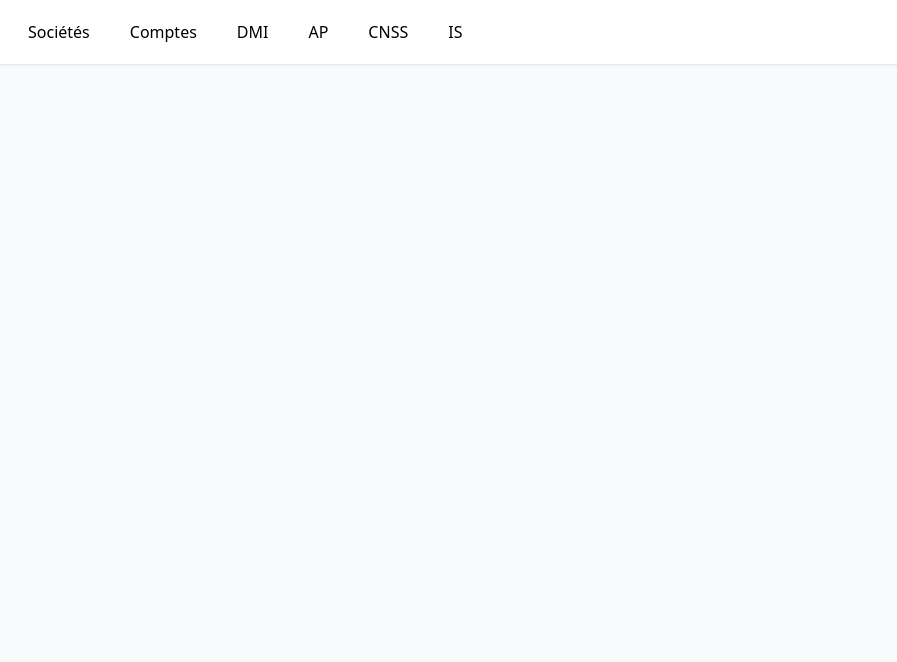
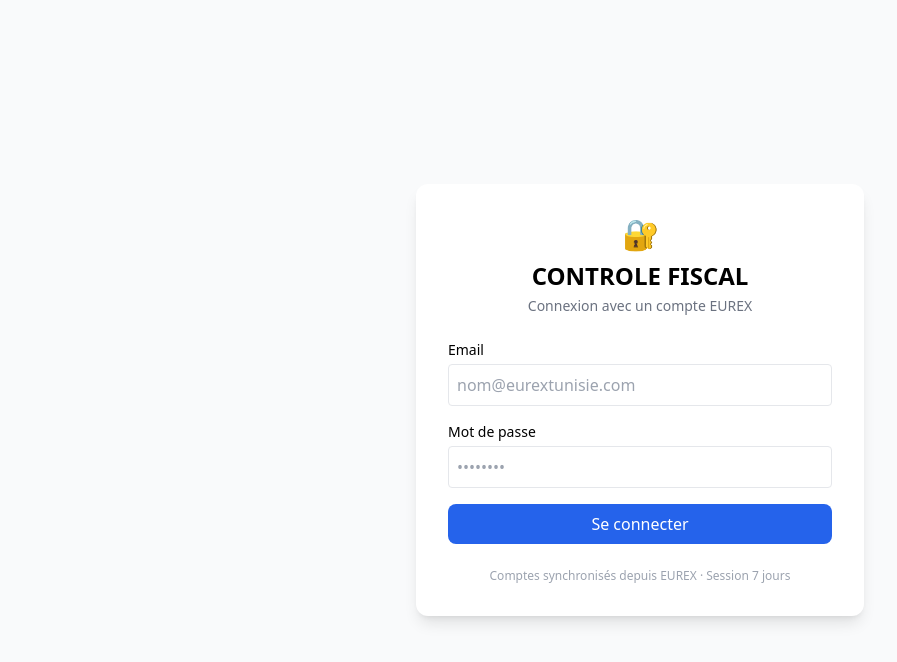
Before and after one commit to Salimezine/controle-fiscal, a React (Vite) app in the folder web/: page /login in a window 1280 px wide. Shown: the top 662 px of the page, without its empty margins (0-897 px from the left). Built offline with nearby package versions, Linux system fonts and the light colour scheme.

Commit message:
feat: login system - EUREX accounts, session token, protected API + routes, logout

```diff
--- a/web/src/App.tsx
+++ b/web/src/App.tsx
@@ -1,37 +1,92 @@
-import { BrowserRouter, Routes, Route, Navigate } from 'react-router-dom';
+import { useState } from 'react';
+import { BrowserRouter, Routes, Route, Navigate, Outlet } from 'react-router-dom';
+
 import DMIPage from './pages/DMIPage';
 import APPage from './pages/APPage';
 import CNSSPage from './pages/CNSSPage';
 import ISPage from './pages/ISPage';
 import SocietesPage from './pages/SocietesPage';
 import ComptesPage from './pages/ComptesPage';
+import LoginPage from './pages/LoginPage';
+import { API_URL } from './lib/api';
+import { getSession, clearSession, type AuthUser } from './lib/auth';
 
-export default function App() {
+function Layout({ user, onLogout }: { user: AuthUser; onLogout: () => void }) {
   return (
-    <BrowserRouter>
     <div className="min-h-screen bg-gray-50">
       <nav className="bg-white shadow-sm border-b">
-          <div className="max-w-7xl mx-auto px-4 py-3 flex gap-4">
+        <div className="max-w-7xl mx-auto px-4 py-3 flex gap-4 items-center flex-wrap">
           <a href="/societes" className="px-3 py-2 rounded-lg hover:bg-gray-100">Sociétés</a>
           <a href="/comptes" className="px-3 py-2 rounded-lg hover:bg-gray-100">Comptes</a>
           <a href="/dmi" className="px-3 py-2 rounded-lg hover:bg-gray-100">DMI</a>
           <a href="/ap" className="px-3 py-2 rounded-lg hover:bg-gray-100">AP</a>
           <a href="/cnss" className="px-3 py-2 rounded-lg hover:bg-gray-100">CNSS</a>
           <a href="/is" className="px-3 py-2 rounded-lg hover:bg-gray-100">IS</a>
+          <div className="ml-auto flex items-center gap-3">
+            <span className="text-sm text-gray-700">
+              {user.full_name}
+              <span className="ml-2 px-2 py-0.5 rounded text-xs bg-blue-100 text-blue-700">
+                {user.role === 'admin' ? 'Expert' : 'Comptable'}
+              </span>
+            </span>
+            <button
+              onClick={onLogout}
+              className="px-3 py-1.5 text-sm border rounded-lg hover:bg-gray-100"
+            >
+              Déconnexion
+            </button>
+          </div>
         </div>
       </nav>
       <main className="max-w-7xl mx-auto px-4 py-6">
+        <Outlet />
+      </main>
+    </div>
+  );
+}
+
+function Protected({ user, onLogout }: { user: AuthUser | null; onLogout: () => void }) {
+  if (!user) return <Navigate to="/login" replace />;
+  return <Layout user={user} onLogout={onLogout} />;
+}
+
+export default function App() {
+  const [user, setUser] = useState<AuthUser | null>(() => getSession()?.user || null);
+
+  const logout = async () => {
+    const token = getSession()?.token;
+    if (token) {
+      try {
+        await fetch(`${API_URL}/api/auth/logout`, {
+          method: 'POST',
+          headers: { Authorization: `Bearer ${token}` }
+        });
+      } catch {
+        // déconnexion locale même si l'API est injoignable
+      }
+    }
+    clearSession();
+    setUser(null);
+  };
+
+  return (
+    <BrowserRouter>
       <Routes>
-            <Route path="/" element={<Navigate to="/societes" />} />
+        <Route
+          path="/login"
+          element={user ? <Navigate to="/societes" replace /> : <LoginPage onLogin={setUser} />}
+        />
+        <Route element={<Protected user={user} onLogout={logout} />}>
+          <Route path="/" element={<Navigate to="/societes" replace />} />
           <Route path="/societes" element={<SocietesPage />} />
           <Route path="/comptes" element={<ComptesPage />} />
           <Route path="/dmi" element={<DMIPage />} />
           <Route path="/ap" element={<APPage />} />
           <Route path="/cnss" element={<CNSSPage />} />
           <Route path="/is" element={<ISPage />} />
+        </Route>
+        <Route path="*" element={<Navigate to={user ? '/societes' : '/login'} replace />} />
       </Routes>
-        </main>
-      </div>
     </BrowserRouter>
   );
 }
--- a/web/src/lib/api.ts
+++ b/web/src/lib/api.ts
@@ -9,3 +9,13 @@ const isLocal =
 export const API_URL = isLocal
   ? 'http://127.0.0.1:8787'
   : 'https://controle-fiscal-api.salim-ezzine.workers.dev';
+
+import { getSession } from './auth';
+
+// fetch authentifié : ajoute le Bearer token sur toutes les routes /api/
+export async function authFetch(url: string, options: RequestInit = {}): Promise<Response> {
+  const session = getSession();
+  const headers = new Headers(options.headers);
+  if (session?.token) headers.set('Authorization', `Bearer ${session.token}`);
+  return fetch(url, { ...options, headers });
+}
--- /dev/null
+++ b/web/src/lib/auth.ts
@@ -0,0 +1,34 @@
+// Session locale CONTROLE FISCAL (token renvoyé par /api/auth/login)
+export interface AuthUser {
+  id: string;
+  full_name: string;
+  email: string;
+  role: string;
+  societe_id: string | null;
+}
+
+interface Session {
+  user: AuthUser;
+  token: string;
+}
+
+const KEY = 'cf_session';
+
+export function getSession(): Session | null {
+  try {
+    const raw = localStorage.getItem(KEY);
+    if (!raw) return null;
+    const s = JSON.parse(raw) as Session;
+    return s?.token && s?.user ? s : null;
+  } catch {
+    return null;
+  }
+}
+
+export function saveSession(user: AuthUser, token: string): void {
+  localStorage.setItem(KEY, JSON.stringify({ user, token }));
+}
+
+export function clearSession(): void {
+  localStorage.removeItem(KEY);
+}
--- a/web/src/pages/ComptesPage.tsx
+++ b/web/src/pages/ComptesPage.tsx
@@ -1,5 +1,5 @@
 import { useEffect, useState } from 'react';
-import { API_URL } from '../lib/api';
+import { API_URL, authFetch } from '../lib/api';
 
 interface User {
   id: string;
@@ -17,7 +17,7 @@ export default function ComptesPage() {
   const [error, setError] = useState('');
 
   useEffect(() => {
-    fetch(`${API_URL}/api/users`)
+    authFetch(`${API_URL}/api/users`)
       .then(r => {
         if (!r.ok) throw new Error(`HTTP ${r.status}`);
         return r.json();
--- /dev/null
+++ b/web/src/pages/LoginPage.tsx
@@ -0,0 +1,93 @@
+import { useState, type FormEvent } from 'react';
+import { useNavigate } from 'react-router-dom';
+
+import { API_URL } from '../lib/api';
+import { saveSession, type AuthUser } from '../lib/auth';
+
+export default function LoginPage({ onLogin }: { onLogin: (user: AuthUser) => void }) {
+  const navigate = useNavigate();
+  const [email, setEmail] = useState('');
+  const [password, setPassword] = useState('');
+  const [error, setError] = useState('');
+  const [loading, setLoading] = useState(false);
+
+  const submit = async (e: FormEvent) => {
+    e.preventDefault();
+    setError('');
+    setLoading(true);
+    try {
+      const res = await fetch(`${API_URL}/api/auth/login`, {
+        method: 'POST',
+        headers: { 'Content-Type': 'application/json' },
+        body: JSON.stringify({ email, password })
+      });
+      const data = await res.json();
+      if (!res.ok) {
+        setError(data.error || 'Identifiants incorrects');
+        return;
+      }
+      saveSession(data, data.token);
+      onLogin(data);
+      navigate('/societes', { replace: true });
+    } catch {
+      setError('API inaccessible — réessayez.');
+    } finally {
+      setLoading(false);
+    }
+  };
+
+  return (
+    <div className="min-h-screen bg-gray-50 flex items-center justify-center px-4">
+      <div className="w-full max-w-md bg-white rounded-xl shadow-lg p-8">
+        <div className="text-center mb-6">
+          <div className="text-3xl mb-2">🔐</div>
+          <h1 className="text-2xl font-bold">CONTROLE FISCAL</h1>
+          <p className="text-sm text-gray-500 mt-1">Connexion avec un compte EUREX</p>
+        </div>
+
+        <form onSubmit={submit} className="space-y-4">
+          <div>
+            <label className="block text-sm font-medium mb-1">Email</label>
+            <input
+              type="email"
+              required
+              autoComplete="username"
+              placeholder="nom@eurextunisie.com"
+              value={email}
+              onChange={e => setEmail(e.target.value)}
+              className="w-full p-2 border rounded focus:outline-none focus:ring-2 focus:ring-blue-500"
+            />
+          </div>
+          <div>
+            <label className="block text-sm font-medium mb-1">Mot de passe</label>
+            <input
+              type="password"
+              required
+              autoComplete="current-password"
+              placeholder="••••••••"
+              value={password}
+              onChange={e => setPassword(e.target.value)}
+              className="w-full p-2 border rounded focus:outline-none focus:ring-2 focus:ring-blue-500"
+            />
+          </div>
+
+          {error && (
+            <div className="p-2 rounded bg-red-50 text-red-700 text-sm">{error}</div>
+          )}
+
+          <button
+            type="submit"
+            disabled={loading}
+            className="w-full py-2 px-4 bg-blue-600 text-white rounded-lg font-medium hover:bg-blue-700 disabled:opacity-50"
+          >
+            {loading ? 'Connexion...' : 'Se connecter'}
+          </button>
+        </form>
+
+        <p className="text-xs text-gray-400 text-center mt-6">
+          Comptes synchronisés depuis EUREX · Session 7 jours
+        </p>
+      </div>
+    </div>
+  );
+}
--- a/web/src/pages/SocietesPage.tsx
+++ b/web/src/pages/SocietesPage.tsx
@@ -1,6 +1,6 @@
 import { useState, useEffect } from 'react';
 
-import { API_URL } from '../lib/api';
+import { API_URL, authFetch } from '../lib/api';
 
 interface Societe {
   id: string;
@@ -15,7 +15,7 @@ export default function SocietesPage() {
   const [newSociete, setNewSociete] = useState({ raison_sociale: '', matricule_fiscal: '' });
 
   useEffect(() => {
-    fetch(`${API_URL}/api/societes`)
+    authFetch(`${API_URL}/api/societes`)
       .then(r => r.json())
       .then(setSocietes)
       .catch(console.error);
@@ -23,7 +23,7 @@ export default function SocietesPage() {
 
   const addSociete = async () => {
     if (!newSociete.raison_sociale) return;
-    const res = await fetch(`${API_URL}/api/societes`, {
+    const res = await authFetch(`${API_URL}/api/societes`, {
       method: 'POST',
       headers: { 'Content-Type': 'application/json' },
       body: JSON.stringify(newSociete)
```
Also changed, not shown: web/src/pages/APPage.tsx (+5 -5 lines), web/src/pages/CNSSPage.tsx (+5 -5 lines), web/src/pages/DMIPage.tsx (+5 -5 lines), web/src/pages/ISPage.tsx (+5 -5 lines), 2 other files (tests, documents, lock files or other folders). Lines whose indentation alone changed are shown as unchanged.
